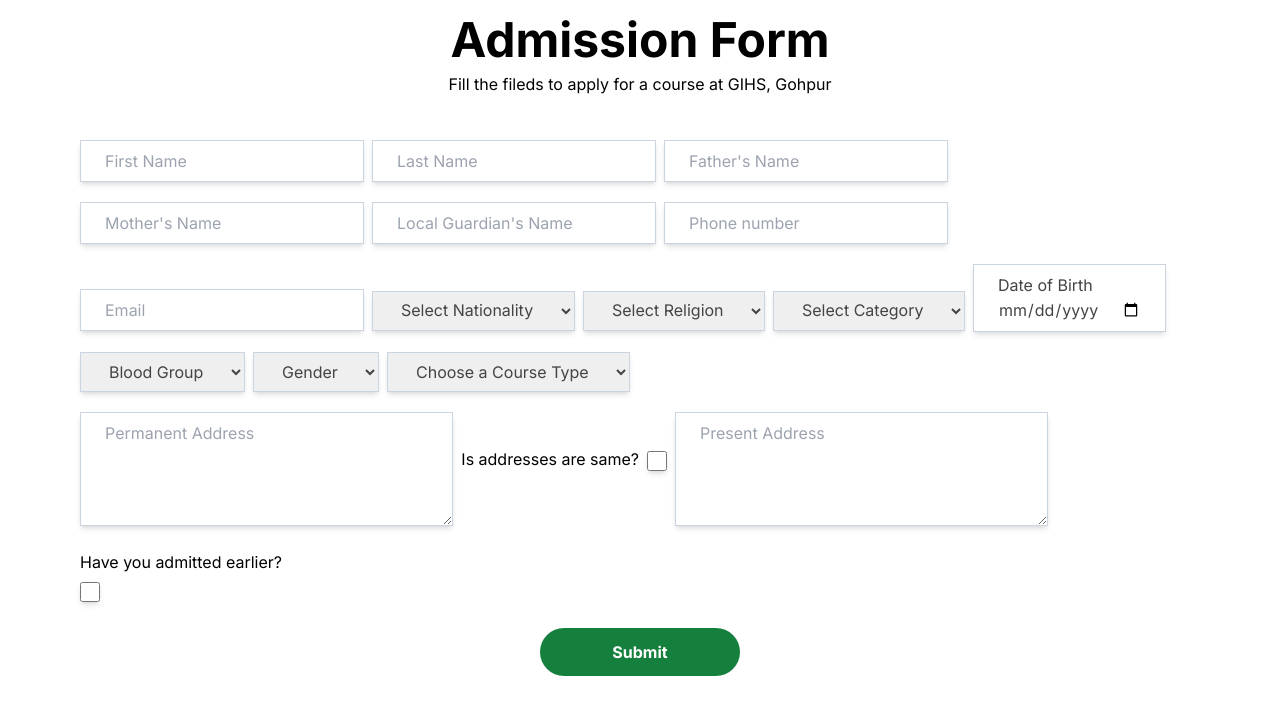
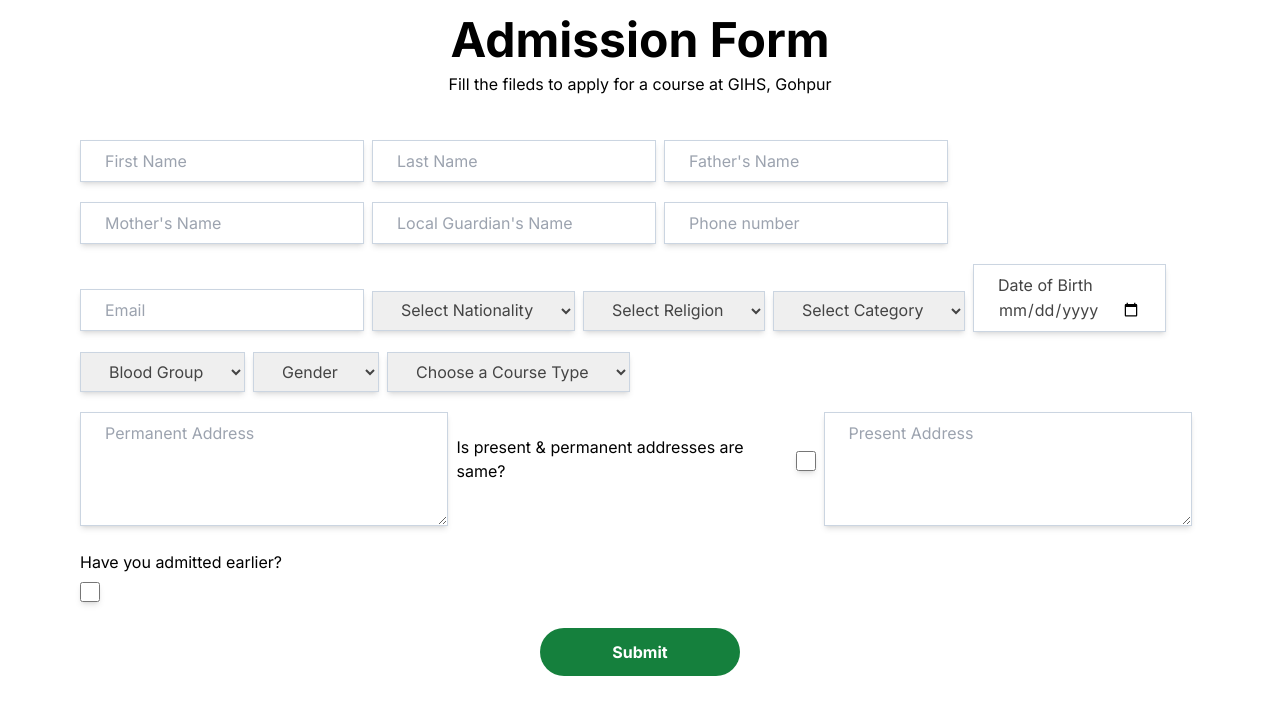
Before and after one commit to Pegu-Mrigen/contact-form, a Next.js app: page / in a window 1280 px wide. Shown: the top 714 px of the page. Built offline with nearby package versions, Linux system fonts and the light colour scheme.

Commit message:
For Prod

```diff
--- a/components/ContactForm.js
+++ b/components/ContactForm.js
@@ -296,6 +296,7 @@
           )}
         </div>
         <div className="flex flex-col md:flex-row">
+          {/* <label>Present Address</label> */}
           <textarea
             className="md:w-1/3  "
             rows="4"
@@ -305,7 +306,7 @@
           />
           <div className="flex flex-col">
             <div className="flex  my-auto items-center justify-center">
-              <p className="mr-2">Is addresses are same?</p>
+              <p className="mr-1">Is present & permanent addresses are same?</p>
               <input
                 className="mt-2 mb-1 size-5"
                 type="checkbox"
@@ -323,14 +324,17 @@
               placeholder="Present Address"
             />
           )}
+          {/* <label className="absolute">Permanent Address</label> */}
           {sameAddress && (
+            <>
               <textarea
                 className="md:w-1/3 "
                 rows="4"
                 value={permanentAddress}
                 placeholder="Present Address"
-              onChange={(e) => setPermanentAddress(e.target.value)}
+                onChange={(e) => setPresentAddress(e.target.value)}
               />
+            </>
           )}
         </div>
         <p className="mt-6 mr-2 flex ">Have you admitted earlier?</p>
```
Also changed, not shown: app/globals.css (line endings or trailing spaces). Lines whose indentation alone changed are shown as unchanged.
